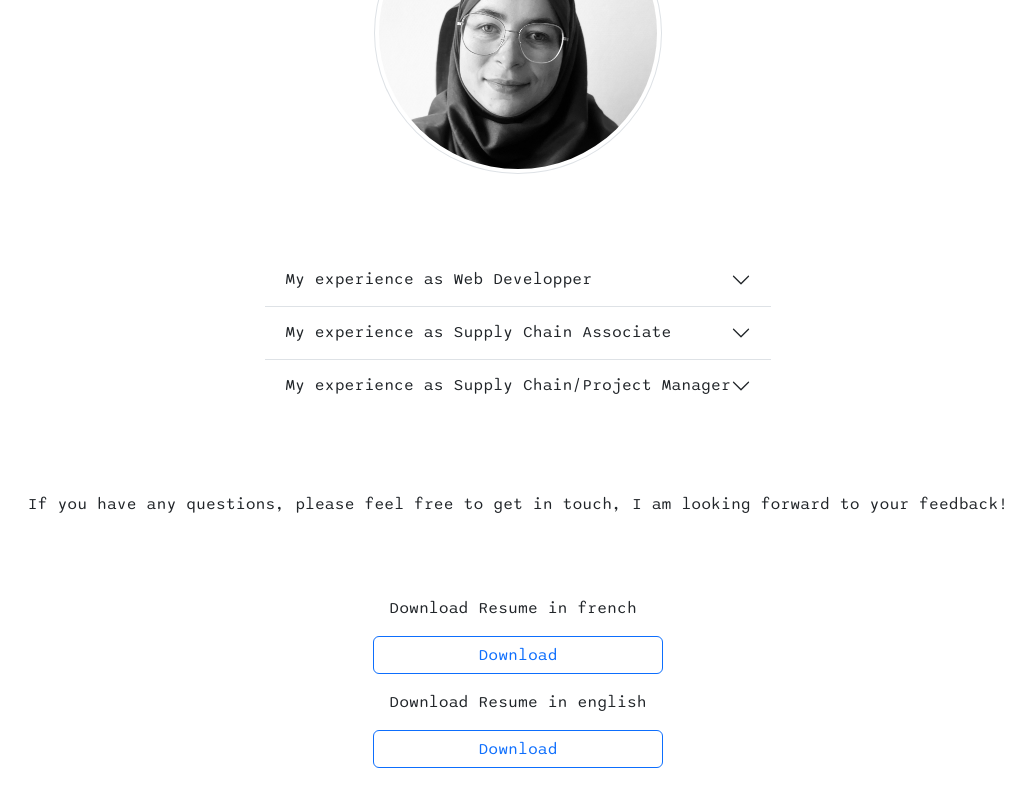
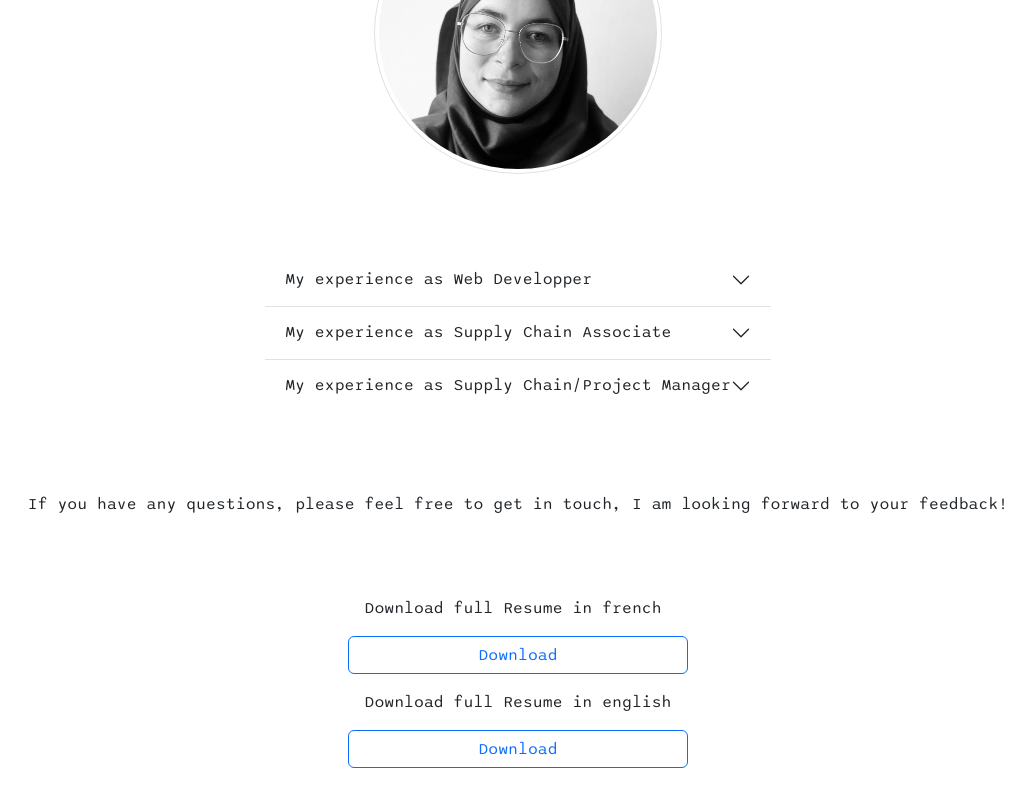
Before and after one commit to LeaBani/my-portefolio, a React (Create React App) app: page /my-resume in a window 1280 px wide. Shown: the part 340-1140 px from the top of the page, without its empty margins (122-1157 px from the left). Built offline with nearby package versions, Linux system fonts and the light colour scheme.

Commit message:
Resume: import cv

```diff
--- a/src/components/Resume/index.js
+++ b/src/components/Resume/index.js
@@ -1,5 +1,7 @@
 import './style.scss';
-import profile from '../../assets/image/profile.jpg'
+import profile from '../../assets/image/profile.jpg';
+import cvEnglish from '../../assets/cv/Lea-Bani-CV-2023-en.pdf';
+import cvFrench from '../../assets/cv/Lea-Bani-CV-2023-fr.pdf';
 
 import Button from 'react-bootstrap/Button';
 import Accordion from 'react-bootstrap/Accordion';
@@ -62,11 +64,11 @@ function Resume() {
     </div>
 
     <div className='Resume-download'>
-    <div className='Resume-download-item'>Download Resume in french</div>
-    <Button variant="outline-primary" onClick={() => handleClick('https://moncv', 'CV-Lea-Bani-FR')}>Download</Button>
+    <div className='Resume-download-item'>Download full Resume in french</div>
+    <Button variant="outline-primary" onClick={() => handleClick(cvFrench, 'CV-Lea-Bani-FR.pdf')}>Download</Button>
 
-    <div className='Resume-download-item'>Download Resume in english</div>
-    <Button variant="outline-primary" onClick={() => handleClick('https://moncv', 'CV-Lea-Bani-EN')}>Download</Button>
+    <div className='Resume-download-item'>Download full Resume in english</div>
+    <Button variant="outline-primary" onClick={() => handleClick(cvEnglish, 'CV-Lea-Bani-EN.pdf')}>Download</Button>
     </div>
     </div>
   );
```
